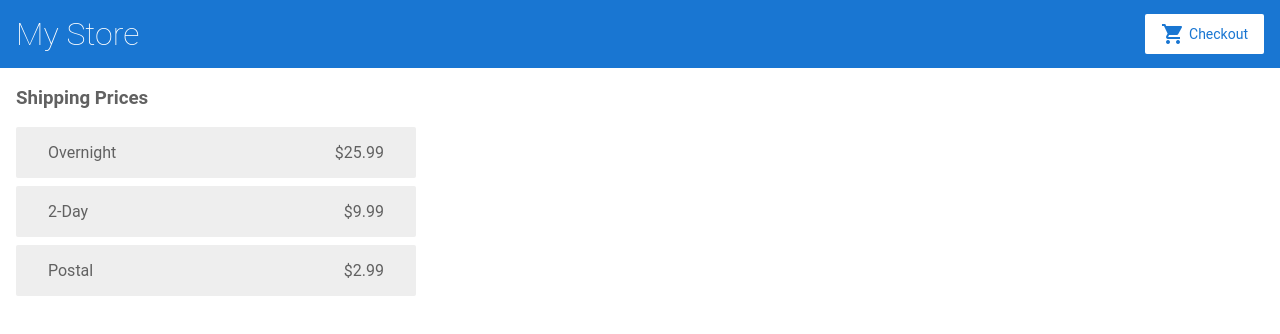
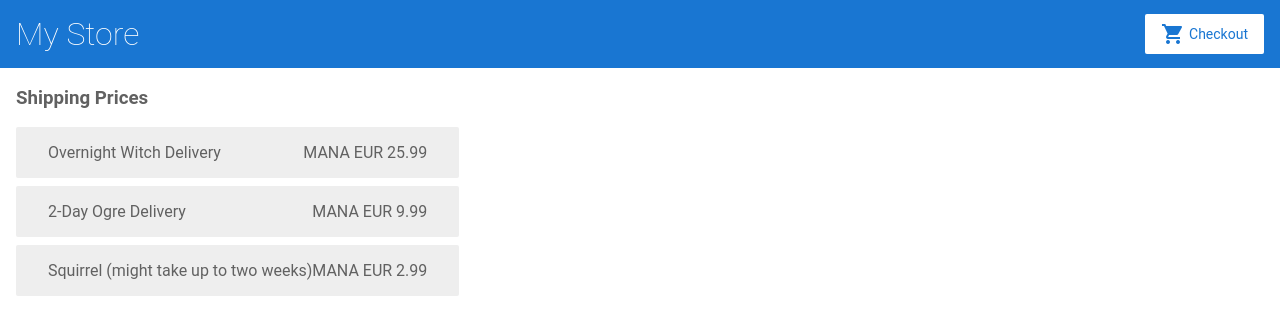
Before and after one commit to Joaomla/angular-exercise, an Angular app: page /shipping in a window 1280 px wide. Shown: the top 334 px of the page. Built offline with nearby package versions, Linux system fonts and the light colour scheme.

Commit message:
shipping-cost done

```diff
--- a/src/app/shipping/shipping.component.html
+++ b/src/app/shipping/shipping.component.html
@@ -2,5 +2,5 @@
 
 <div class="shipping-item" *ngFor="let shipping of shippingCosts | async">
   <span>{{ shipping.type }}</span>
-  <span>{{ shipping.price | currency }}</span>
+  <span>{{ shipping.price | currency: 'MANA EUR ' }}</span>
 </div>
--- a/src/assets/shipping.json
+++ b/src/assets/shipping.json
@@ -1,14 +1,14 @@
 [
   {
-    "type": "Overnight",
+    "type": "Overnight Witch Delivery",
     "price": 25.99
   },
   {
-    "type": "2-Day",
+    "type": "2-Day Ogre Delivery",
     "price": 9.99
   },
   {
-    "type": "Postal",
+    "type": "Squirrel (might take up to two weeks)",
     "price": 2.99
   }
 ]
```
